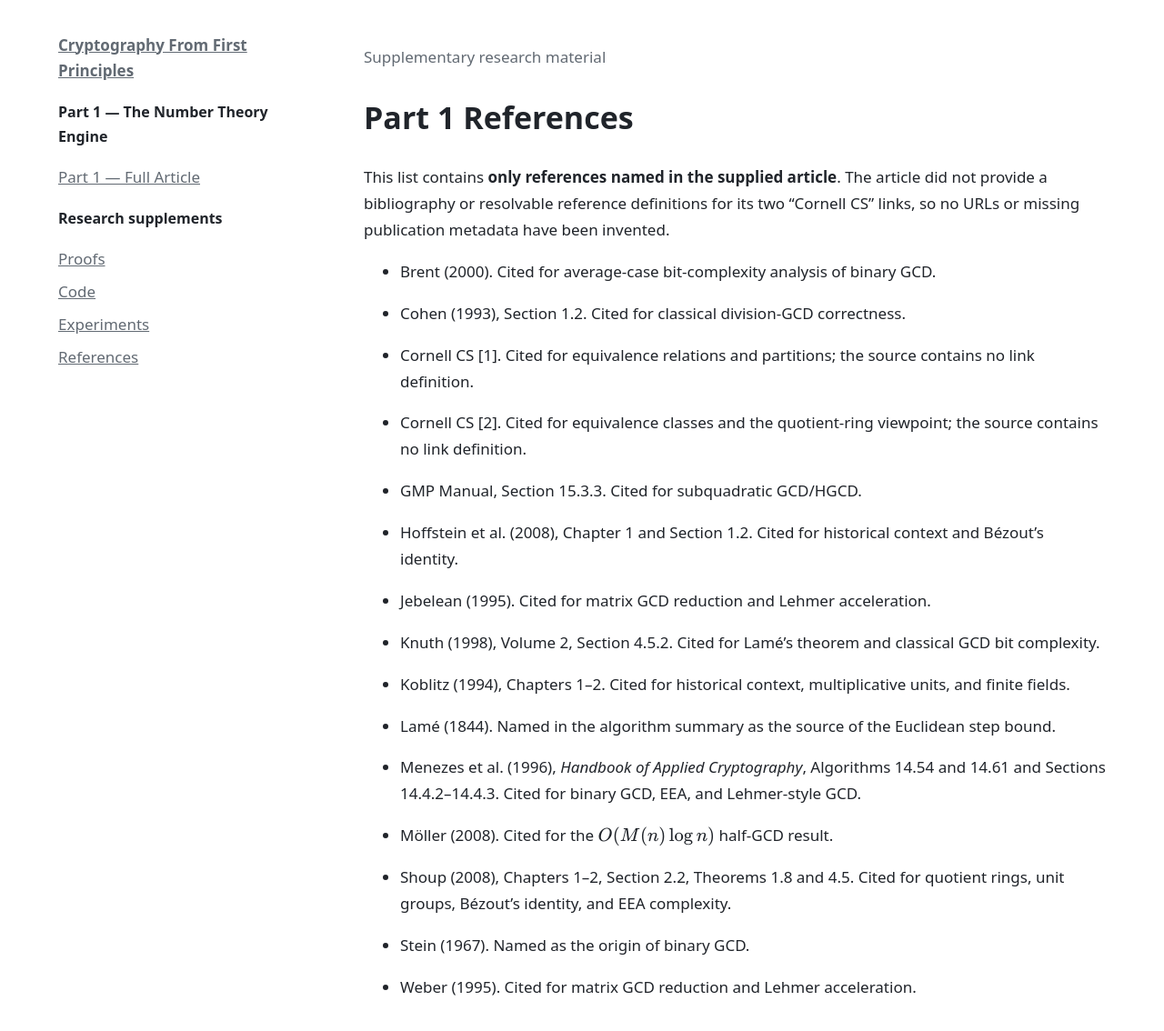
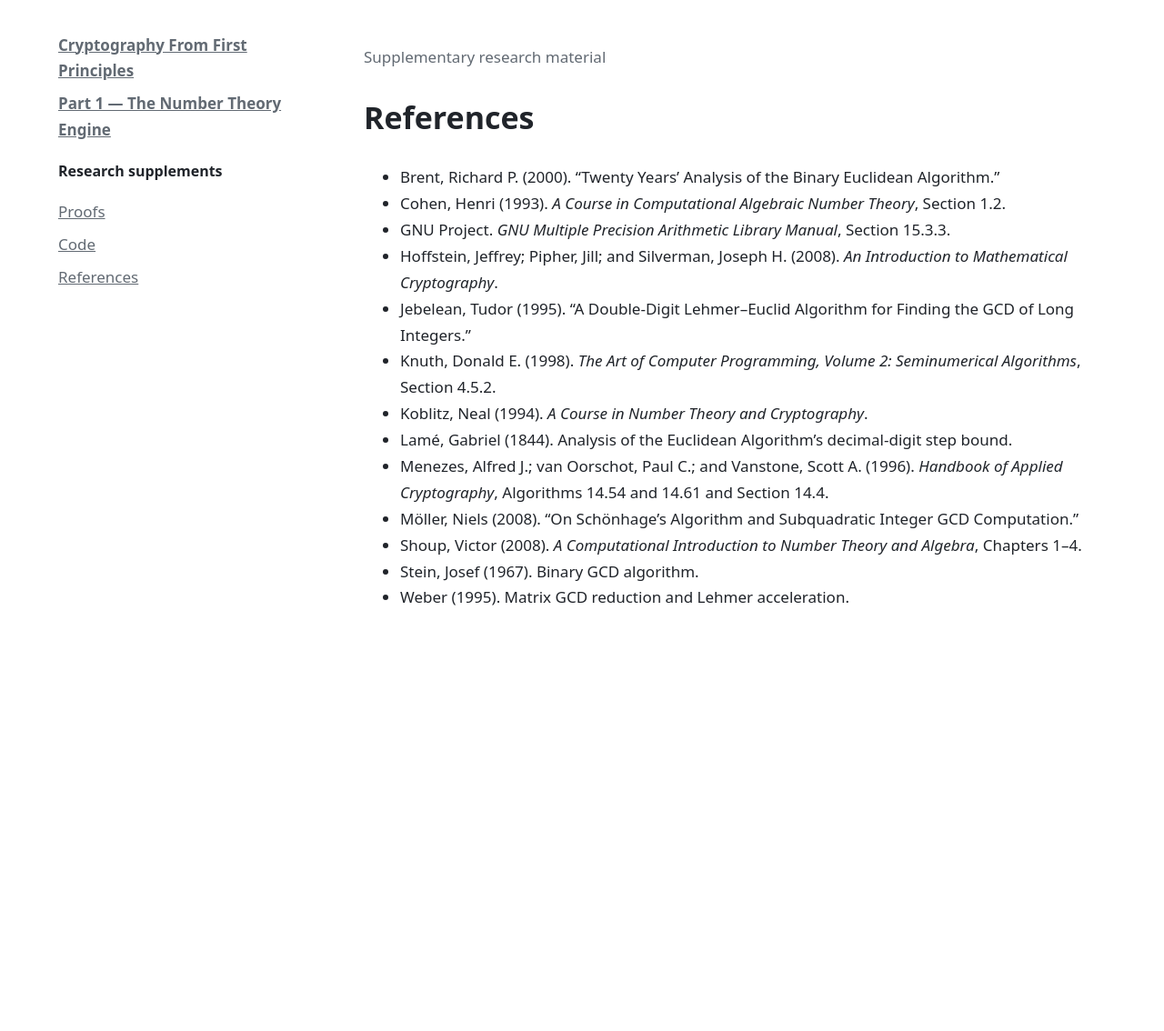
Before and after one commit to ByteBard15/cryptography-from-first-principles, a Jekyll site: the page built from references/part-1.md, in a window 1280 px wide and 1150 px high. Shown: the top 1134 px of the window at 91% size. Built offline with Jekyll 4.4.1, drawn with Linux system fonts in a browser that asks for light colours.

Commit message:
chore: peer review corrections

```diff
--- a/_layouts/default.html
+++ b/_layouts/default.html
@@ -25,13 +25,10 @@
     <div class="shell">
       <nav aria-label="Part 1 navigation">
         <a href="{{ '/' | relative_url }}"><strong>{{ site.title }}</strong></a>
-        <h2>Part 1 — The Number Theory Engine</h2>
-        {% assign chapters = site.part1 | sort: "order" %}
-        {% for chapter in chapters %}<a href="{{ chapter.url | relative_url }}">{{ chapter.nav_title | default: chapter.title }}</a>{% endfor %}
+        <a href="{{ '/part-1/' | relative_url }}"><strong>Part 1 — The Number Theory Engine</strong></a>
         <h2>Research supplements</h2>
         <a href="{{ '/proofs/' | relative_url }}">Proofs</a>
         <a href="{{ '/code/part-1/' | relative_url }}">Code</a>
-        <a href="{{ '/experiments/part-1/' | relative_url }}">Experiments</a>
         <a href="{{ '/references/part-1/' | relative_url }}">References</a>
       </nav>
       <main>
--- a/_part1/part-1.md
+++ b/_part1/part-1.md
@@ -1,6 +1,6 @@
 ---
 title: Part 1 — The Number Theory Engine
-nav_title: Part 1 — Full Article
+nav_title: Part 1 — The Number Theory Engine
 order: 1
 permalink: /part-1/
 description: Modular arithmetic, GCD algorithms, Bézout coefficients, modular inverses, and matrix EEA.
--- a/references/part-1.md
+++ b/references/part-1.md
@@ -1,54 +1,21 @@
 ---
-title: Part 1 References
+title: References
 permalink: /references/part-1/
 kind: Supplementary research material
 ---
 
-# Part 1 References
+# References
 
-This list contains **only references named in the supplied article**. The article did not provide a bibliography or resolvable reference definitions for its two “Cornell CS” links, so no URLs or missing publication metadata have been invented.
-
-<!-- TODO: VERIFY REFERENCE -->
-- Brent (2000). Cited for average-case bit-complexity analysis of binary GCD.
-
-<!-- TODO: VERIFY REFERENCE -->
-- Cohen (1993), Section 1.2. Cited for classical division-GCD correctness.
-
-<!-- TODO: VERIFY REFERENCE -->
-- Cornell CS [1]. Cited for equivalence relations and partitions; the source contains no link definition.
-
-<!-- TODO: VERIFY REFERENCE -->
-- Cornell CS [2]. Cited for equivalence classes and the quotient-ring viewpoint; the source contains no link definition.
-
-<!-- TODO: VERIFY REFERENCE -->
-- GMP Manual, Section 15.3.3. Cited for subquadratic GCD/HGCD.
-
-<!-- TODO: VERIFY REFERENCE -->
-- Hoffstein et al. (2008), Chapter 1 and Section 1.2. Cited for historical context and Bézout’s identity.
-
-<!-- TODO: VERIFY REFERENCE -->
-- Jebelean (1995). Cited for matrix GCD reduction and Lehmer acceleration.
-
-<!-- TODO: VERIFY REFERENCE -->
-- Knuth (1998), Volume 2, Section 4.5.2. Cited for Lamé’s theorem and classical GCD bit complexity.
-
-<!-- TODO: VERIFY REFERENCE -->
-- Koblitz (1994), Chapters 1–2. Cited for historical context, multiplicative units, and finite fields.
-
-<!-- TODO: VERIFY REFERENCE -->
-- Lamé (1844). Named in the algorithm summary as the source of the Euclidean step bound.
-
-<!-- TODO: VERIFY REFERENCE -->
-- Menezes et al. (1996), *Handbook of Applied Cryptography*, Algorithms 14.54 and 14.61 and Sections 14.4.2–14.4.3. Cited for binary GCD, EEA, and Lehmer-style GCD.
-
-<!-- TODO: VERIFY REFERENCE -->
-- Möller (2008). Cited for the $O(M(n)\log n)$ half-GCD result.
-
-<!-- TODO: VERIFY REFERENCE -->
-- Shoup (2008), Chapters 1–2, Section 2.2, Theorems 1.8 and 4.5. Cited for quotient rings, unit groups, Bézout’s identity, and EEA complexity.
-
-<!-- TODO: VERIFY REFERENCE -->
-- Stein (1967). Named as the origin of binary GCD.
-
-<!-- TODO: VERIFY REFERENCE -->
-- Weber (1995). Cited for matrix GCD reduction and Lehmer acceleration.
+- Brent, Richard P. (2000). “Twenty Years’ Analysis of the Binary Euclidean Algorithm.”
+- Cohen, Henri (1993). *A Course in Computational Algebraic Number Theory*, Section 1.2.
+- GNU Project. *GNU Multiple Precision Arithmetic Library Manual*, Section 15.3.3.
+- Hoffstein, Jeffrey; Pipher, Jill; and Silverman, Joseph H. (2008). *An Introduction to Mathematical Cryptography*.
+- Jebelean, Tudor (1995). “A Double-Digit Lehmer–Euclid Algorithm for Finding the GCD of Long Integers.”
+- Knuth, Donald E. (1998). *The Art of Computer Programming, Volume 2: Seminumerical Algorithms*, Section 4.5.2.
+- Koblitz, Neal (1994). *A Course in Number Theory and Cryptography*.
+- Lamé, Gabriel (1844). Analysis of the Euclidean Algorithm’s decimal-digit step bound.
+- Menezes, Alfred J.; van Oorschot, Paul C.; and Vanstone, Scott A. (1996). *Handbook of Applied Cryptography*, Algorithms 14.54 and 14.61 and Section 14.4.
+- Möller, Niels (2008). “On Schönhage’s Algorithm and Subquadratic Integer GCD Computation.”
+- Shoup, Victor (2008). *A Computational Introduction to Number Theory and Algebra*, Chapters 1–4.
+- Stein, Josef (1967). Binary GCD algorithm.
+- Weber (1995). Matrix GCD reduction and Lehmer acceleration.
```
Also changed, not shown: index.md (+1 -1 lines), README.md.
